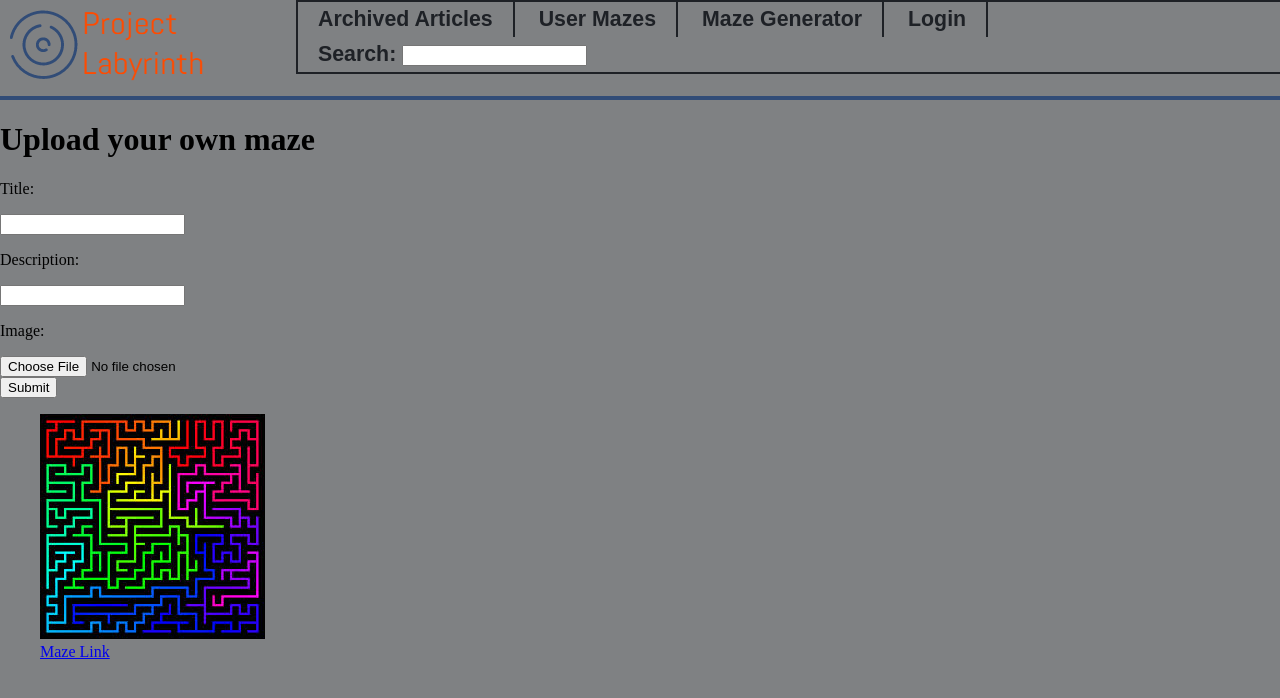
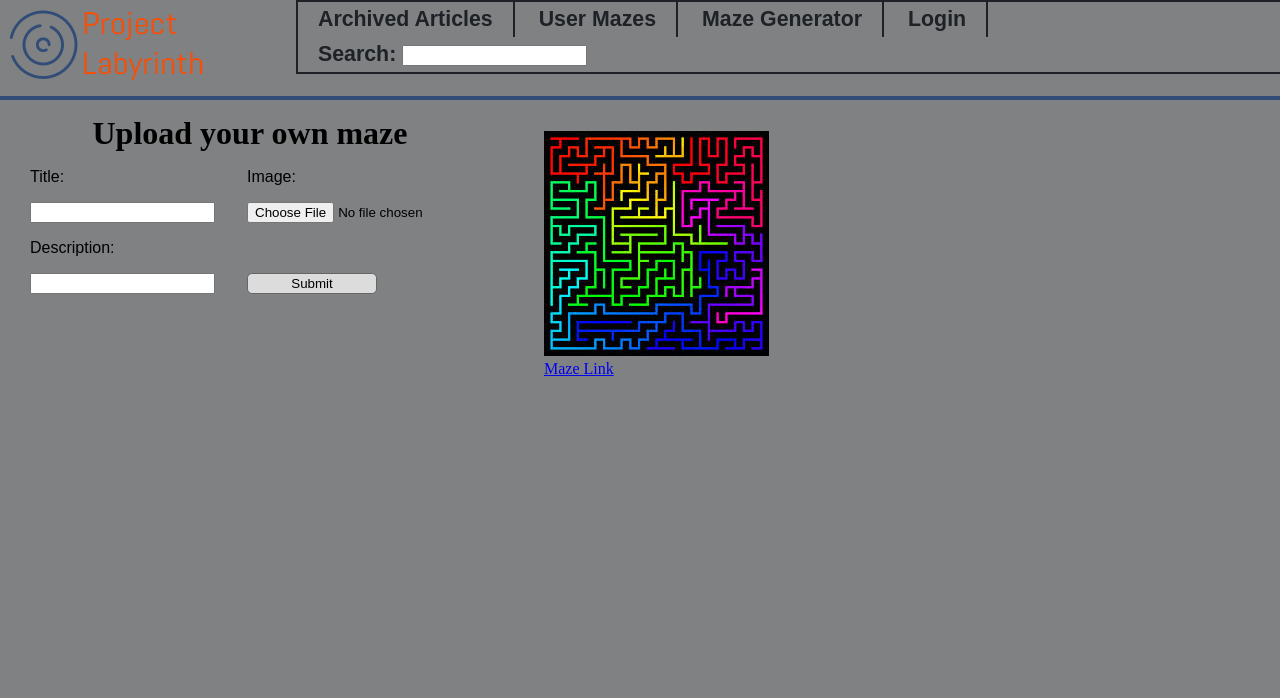
Before and after one commit to knispeja/ProjectLabyrinth, a web app: file userMazes.html in a window 1280 px wide. Shown: the top 698 px of the page. Run offline with its HTML, style and script files only (its server is not run), Linux system fonts and the light colour scheme.

Commit message:
userMazes is a bit better now

```diff
--- a/css/userMazes.css
+++ b/css/userMazes.css
@@ -1,3 +1,56 @@
 ul {
     list-style-type: none;
 }
+
+#uploadDiv {
+    display: inline-block;
+    width: 500px;
+    margin-left: 20px;
+    vertical-align: top;
+}
+
+#mazes {
+    display: inline-block;
+}
+
+h1 {
+    margin: 0px;
+    text-align: center;
+}
+
+.label {
+    font-family: Arial, Helvetica, sans-serif;
+}
+
+#rightInput {
+    float: right;
+    vertical-align: top;
+    margin-left: 30px;
+}
+
+#leftInput {
+    display: inline-block;
+    margin-left: 30px;
+}
+
+#submit {
+    margin-top: 50px;
+    padding: 2px;
+    background-color: #dcdcdc;
+    border: 1px solid #666;
+    border-radius: 5px;
+    color:#000;
+    text-decoration:none;
+    display: block;
+    width: 130px;
+}
+
+#submit:hover {
+    background-color: lightskyblue;
+}
+
+#uploadBox {
+    width: 500px;
+    display: inline-block;
+    vertical-align: top;
+}
--- a/userMazes.html
+++ b/userMazes.html
@@ -34,7 +34,6 @@
     				<img class="mazePic" src="images/example.jpg" alt="Picture goes here">
 					<br/>
 					<a class="mazeLink" href="mazeView.html">Maze Link</a>
-
 				</span>
 			</li>
 		</ul>
```
